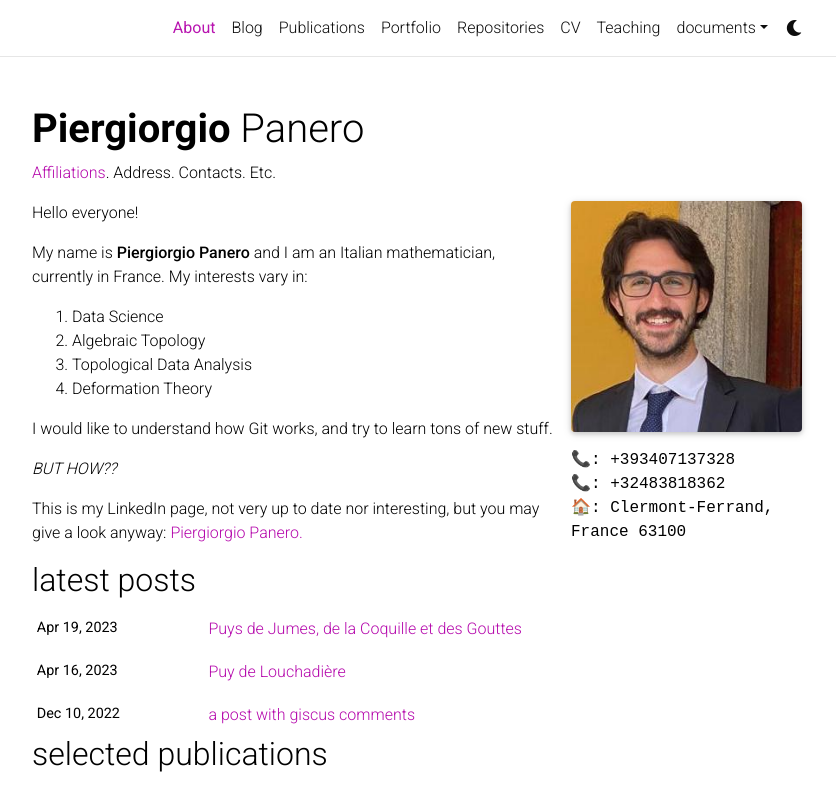
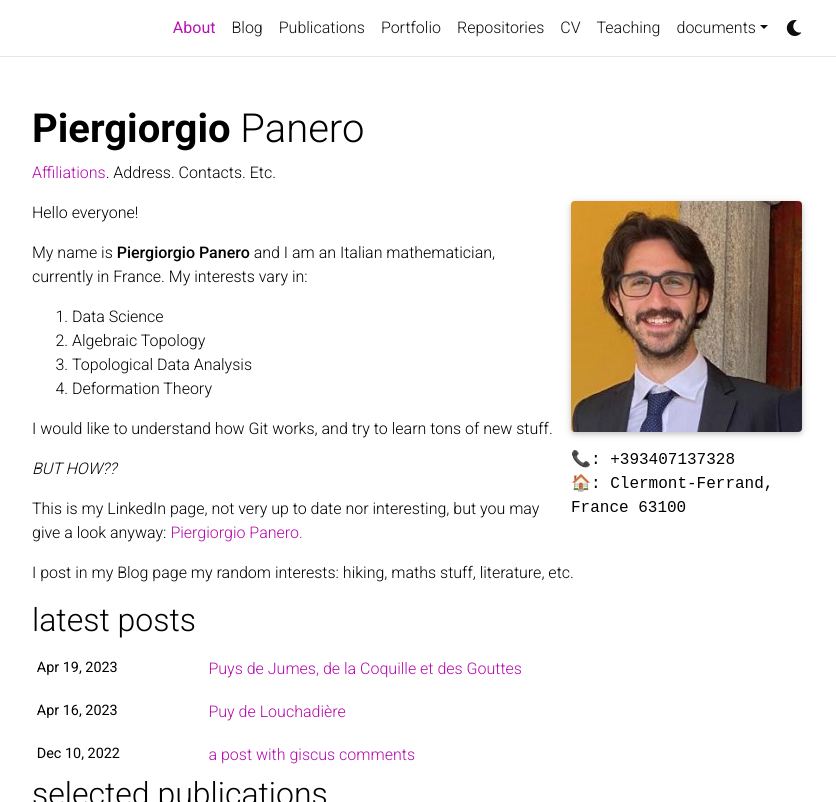
Before and after one commit to PG-P/pg-p.github.io, a Jekyll site: the page built from _pages/about.md, in a window 1280 px wide and 1131 px high, cut to the strip 0-802 px from the top of the window. Shown: the whole strip, without its empty margins (223-1059 px from the left). Built offline with Jekyll 4.4.1, drawn with Linux system fonts in a browser that asks for light colours; full-size pictures stand in for the smaller copies a plugin makes; comment, search, counter and statistics services are not loaded; a style sheet for code colours, icons or effects is not loaded.

Commit message:
Update about.md

```diff
--- a/_pages/about.md
+++ b/_pages/about.md
@@ -10,7 +10,6 @@ profile:
   image_circular: false # crops the image to make it circular
   address: >
     <p> 📞: +393407137328 </p>
-    <p> 📞: +32483818362</p>
     <p> 🏠: Clermont-Ferrand, France 63100</p>
 
 news: false  # includes a list of news items
@@ -33,3 +32,5 @@ I would like to understand how Git works, and try to learn tons of new stuff.
 *BUT HOW??*
 
 This is my LinkedIn page, not very up to date nor interesting, but you may give a look anyway: [Piergiorgio Panero.](https://www.linkedin.com/in/piergiorgio-panero-8922691aa/)
+
+I post in my Blog page my random interests: hiking, maths stuff, literature, etc.
```
